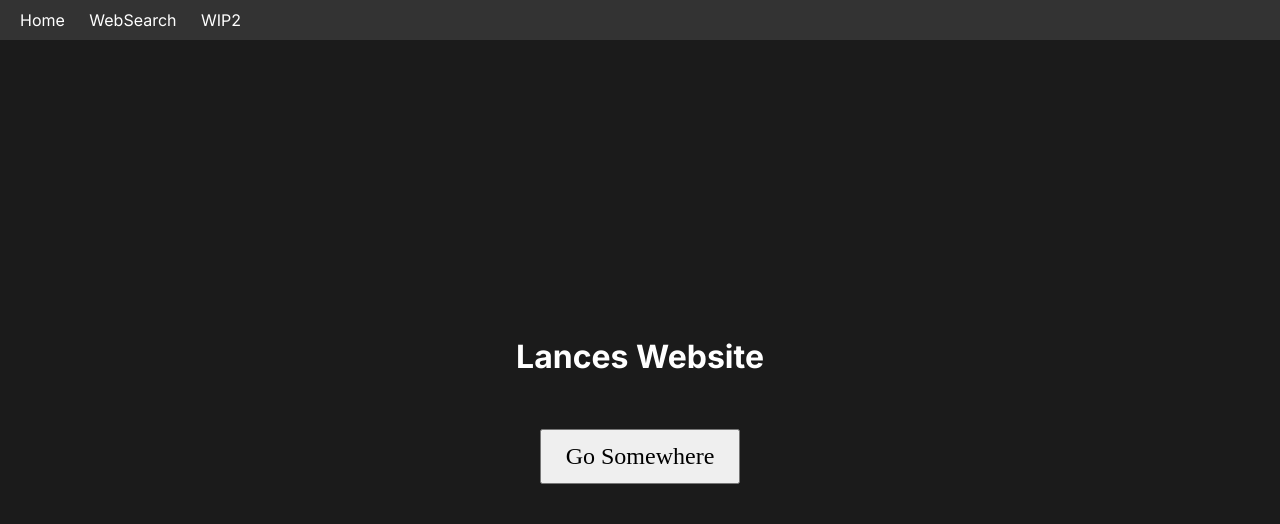
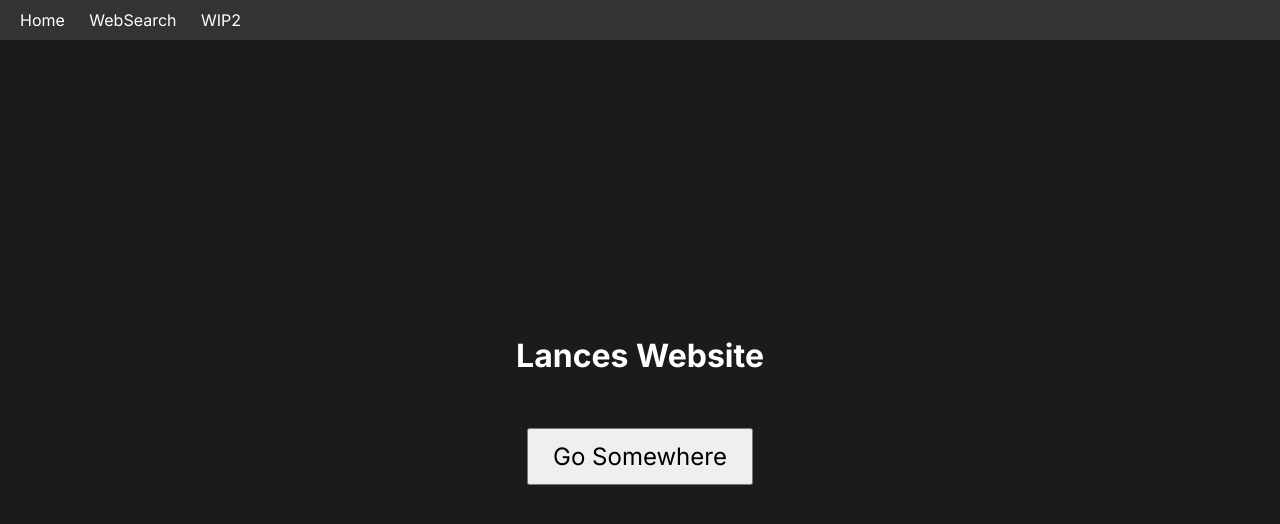
Before and after one commit to RiseOnTop/home, a plain HTML site: page index.html in a window 1280 px wide. Drawn offline with Linux system fonts and the light colour scheme.

Commit message:
Update index.html

```diff
--- a/index.html
+++ b/index.html
@@ -42,7 +42,7 @@
       button {
         font-size: 24px;
         padding: 12px 24px;
-        font-family: 'FSP DEMO - Gryclff CF Dm Bld';
+        font-family: 'Inter', sans-serif;
       }
       h1 {
         color: white;
```
